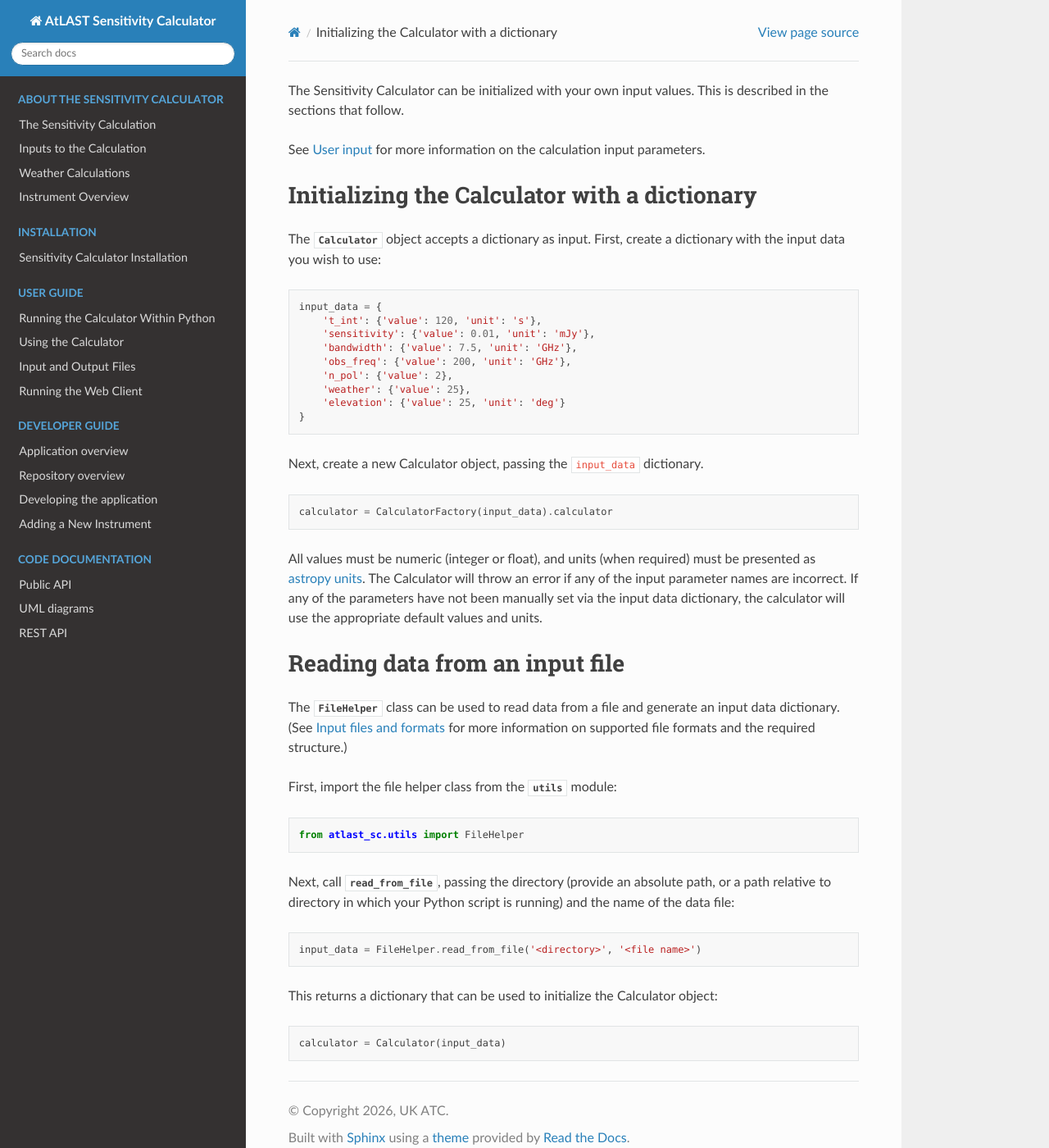
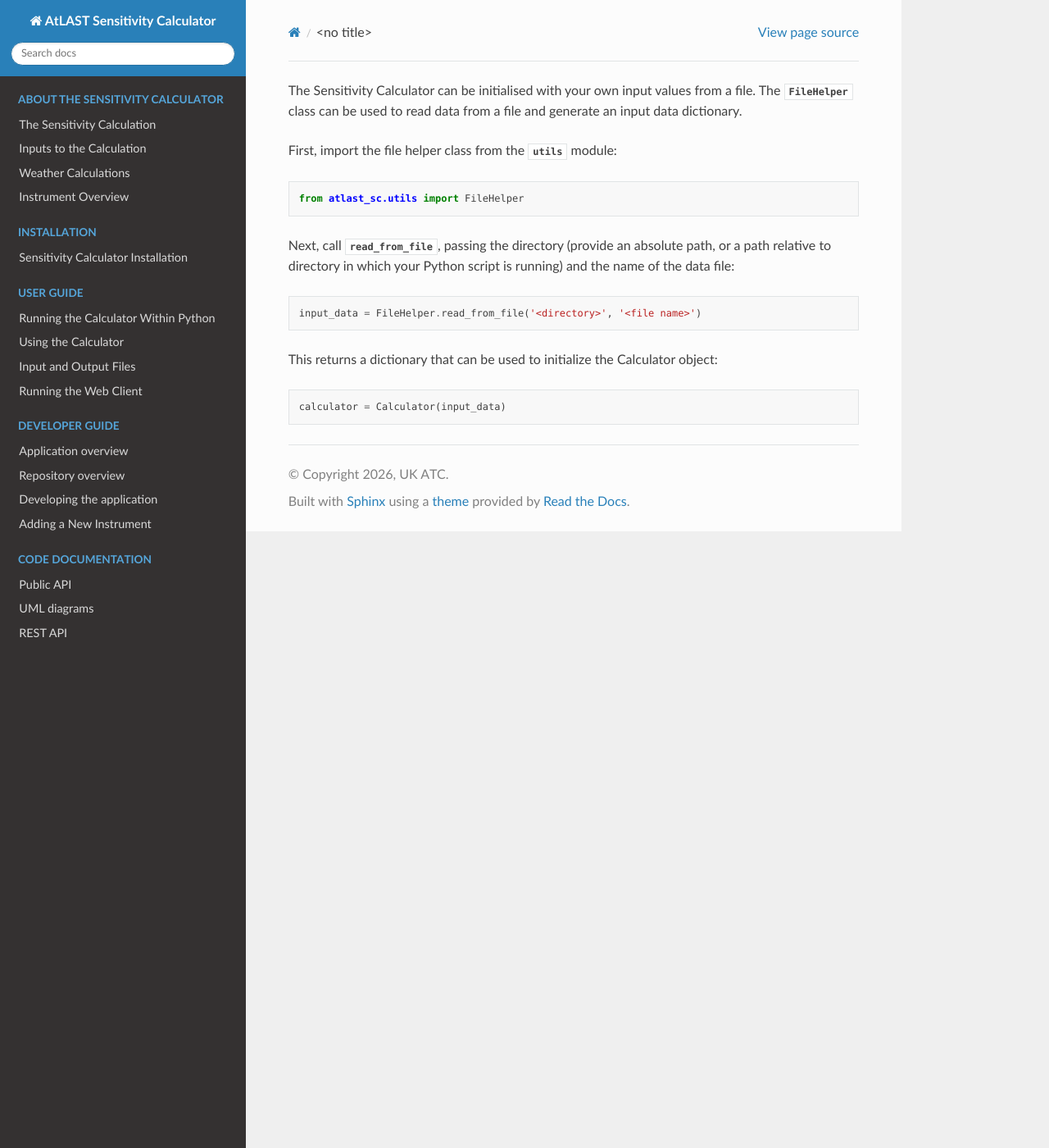
Before and after one commit to ukatc/AtLAST_sensitivity_calculator, a Sphinx documentation site: the page built from docs/source/user_guide/providing_input_data.rst, in a window 1280 px wide and 1400 px high. Shown: the whole window at 82% size. Built offline with Sphinx 7.4.7 and the Read the Docs theme 3.1.0, drawn with Linux system fonts in a browser that asks for light colours.

Commit message:
Re-arrange I/O files documentation.

```diff
--- a/docs/source/user_guide/providing_input_data.rst
+++ b/docs/source/user_guide/providing_input_data.rst
@@ -1,48 +1,6 @@
-The Sensitivity Calculator can be initialized with your own input
-values. This is described in the sections that follow.
-
-See :doc:`User input <../calculator_info/user_input>` for
-more information on the calculation input parameters.
-
-Initializing the Calculator with a dictionary
-*********************************************
-
-
-The :class:`Calculator <atlast_sc.calculator.Calculator>` object accepts a dictionary as input.
-First, create a dictionary with the input data you wish to use:
-
-.. code-block:: python
-
-    input_data = {
-        't_int': {'value': 120, 'unit': 's'},
-        'sensitivity': {'value': 0.01, 'unit': 'mJy'},
-        'bandwidth': {'value': 7.5, 'unit': 'GHz'},
-        'obs_freq': {'value': 200, 'unit': 'GHz'},
-        'n_pol': {'value': 2},
-        'weather': {'value': 25},
-        'elevation': {'value': 25, 'unit': 'deg'}
-    }
-
-Next, create a new Calculator object, passing the ``input_data`` dictionary.
-
-.. code-block:: python
-
-    calculator = CalculatorFactory(input_data).calculator
-
-All values must be numeric (integer or float), and units (when required) must be presented as `astropy units <https://docs.astropy.org/en/stable/units/index.html>`__.
-The Calculator will throw an error if any of the input parameter names are incorrect. If any of the
-parameters have not been manually set via the input data dictionary, the calculator will use the
-appropriate default values and units.
-
-
-Reading data from an input file
-*******************************
-
-
-The :class:`FileHelper <atlast_sc.utils.FileHelper>` class can be used to
+The Sensitivity Calculator can be initialised with your own input
+values from a file. The :class:`FileHelper <atlast_sc.utils.FileHelper>` class can be used to
 read data from a file and generate an input data dictionary.
-(See :doc:`Input files and formats <input_files_formats>`
-for more information on supported file formats and the required structure.)
 
 First, import the file helper class from the :mod:`utils <atlast_sc.utils>` module:
 
--- a/docs/source/user_guide/writing_parameters_to_file.rst
+++ b/docs/source/user_guide/writing_parameters_to_file.rst
@@ -2,7 +2,8 @@ The :class:`FileHelper <atlast_sc.utils.FileHelper>` method
 :meth:`write_to_file <atlast_sc.utils.FileHelper.write_to_file>` writes
 all user inputs and derived parameters to a
 plain-text, `YAML <https://en.wikipedia.org/wiki/YAML>`__,
-or `JSON <https://en.wikipedia.org/wiki/JSON>`__ formatted file.
+or `JSON <https://en.wikipedia.org/wiki/JSON>`__ formatted file. The structure of the output file for a given format is the same as the
+input file of the same format, as described in the previous section.
 
 For example, to write data to a ``YAML`` file called ``output_parameters.yml``
 in the directory ``logs``:
```
Also changed, not shown: docs/source/user_guide/input_and_output_files.rst (+13 -3 lines), docs/source/user_guide/output_files_formats.rst (deleted, +0 -11 lines), docs/source/user_guide/using_the_calculator.rst (+33 -25 lines).
